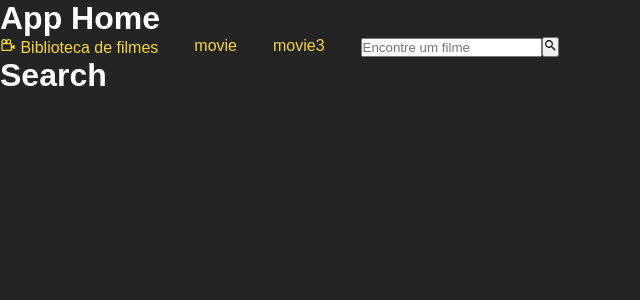
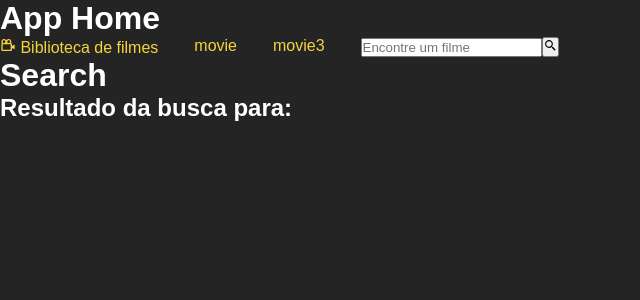
Before and after one commit to Dener-Garcia/react-galeria-filmes, a React (Vite) app: page /search in a window 1280 px wide. Shown: the top 300 px of the page, without its empty margins (0-640 px from the left). Built offline with nearby package versions, Linux system fonts and the light colour scheme.

Commit message:
feat: integrated search params get url on search page component

```diff
--- a/src/pages/search.jsx
+++ b/src/pages/search.jsx
@@ -1,10 +1,35 @@
-import React from "react"
+import React, { useEffect } from "react"
+import { useState } from "react"
+import { useSearchParams } from "react-router-dom"
+
+// o useSearchParams permite pegar a query string da url e resgatar um texto e pegar os dados pela api
+
+const searchURL = import.meta.env.VITE_SEARCH
+const apiKey = import.meta.env.VITE_API_KEY
+
+
+
+import MovieCard from "../components/movie-card"
+
 
 const Search = () => {
+
+    const [searchParams] = useSearchParams()
+    // voce percebeu que deu erro pois o useSearchParams eh uma lista de varias funcoes, para resolver vamos envolver nossa const num array para desiistruturar
+
+    const [movieFound, setMovieFound] = useState([])
+
+    const query = searchParams.get("q")
+    // a ideia aqui eh capturar o que tiver apos o q na minha url (http://localhost:5173/search?q=batman), ai no jsx abaixo eu mostrou isso dentro de um span ou seja somente o batman.
+
     return (
         <>
         <h1>Search</h1>
+        <div className="container">
+      <h2 className="tittle">Resultado da busca para: </h2>
+      <span>{query}</span>
 
+    </div>
 
         </>
     )
```
